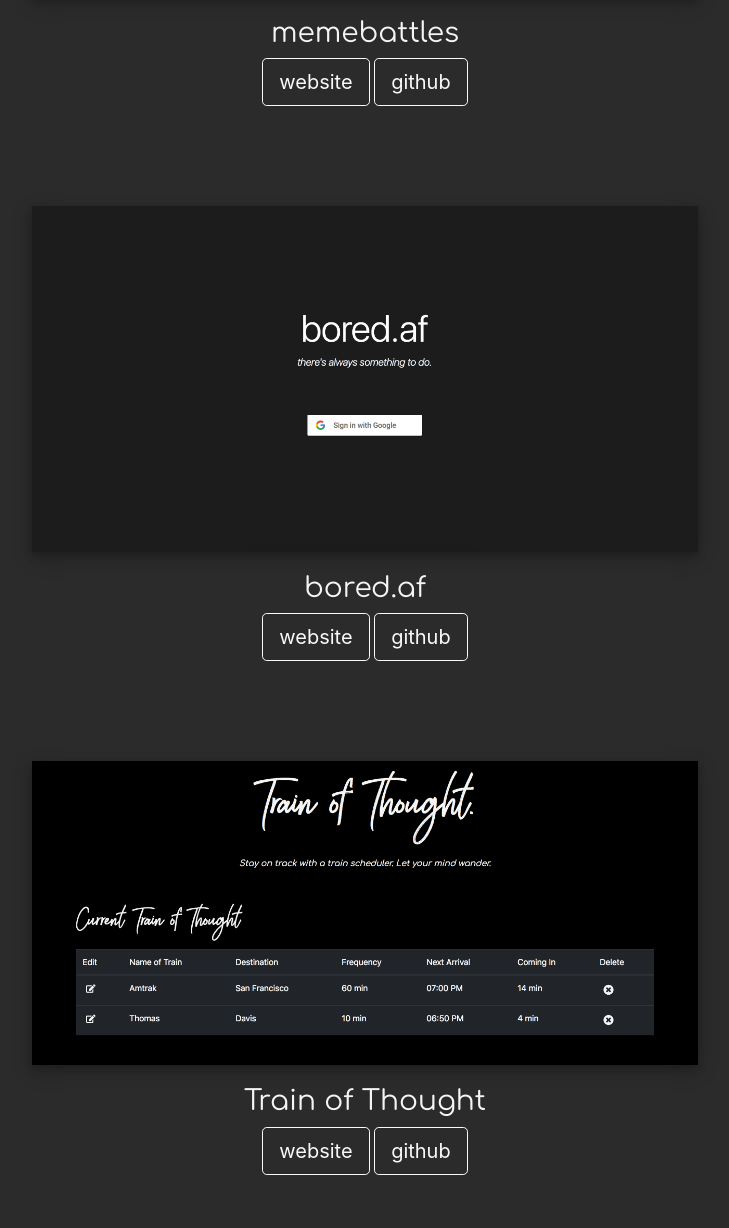
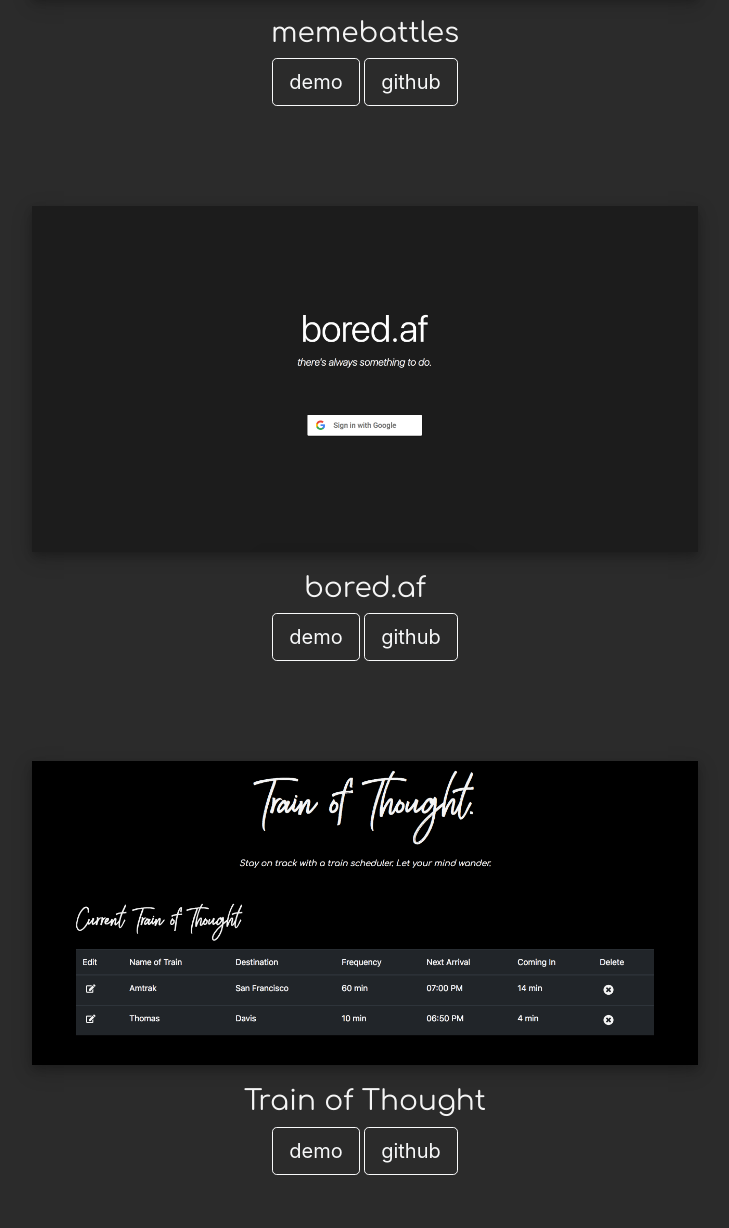
Before and after one commit to ewu2/portfolio, a plain HTML site: page code.html in a window 1280 px wide. Shown: the part 532-1760 px from the top of the page, without its empty margins (275-1004 px from the left). Drawn offline with nearby package versions, Linux system fonts and the light colour scheme.

Commit message:
button edit

```diff
--- a/code.html
+++ b/code.html
@@ -98,7 +98,7 @@
             href="https://meme-battle.herokuapp.com/"
             target="_blank"
             class="btn btn-primary btn-outline-light btn-lg code-btn"
-            >website</a
+            >demo</a
           >
           <a
             href="https://github.com/Austin-Shep/Memebattles"
@@ -116,7 +116,7 @@
             href="https://ewu2.github.io/bored-af/"
             target="_blank"
             class="btn btn-primary btn-outline-light btn-lg code-btn"
-            >website</a
+            >demo</a
           >
           <a
             href="https://github.com/ewu2/bored-af"
@@ -134,7 +134,7 @@
             href="https://ewu2.github.io/train-scheduler/"
             target="_blank"
             class="btn btn-primary btn-outline-light btn-lg video-btn"
-            >website</a
+            >demo</a
           >
           <a
             href="https://github.com/ewu2/train-scheduler"
@@ -152,7 +152,7 @@
             href="https://ewu2.github.io/giphy-api/"
             target="_blank"
             class="btn btn-primary btn-outline-light btn-lg video-btn"
-            >website</a
+            >demo</a
           >
           <a
             href="https://github.com/ewu2/giphy-api"
@@ -170,7 +170,7 @@
             href="https://ewu2.github.io/TriviaGame/"
             target="_blank"
             class="btn btn-primary btn-outline-light btn-lg video-btn"
-            >website</a
+            >demo</a
           >
           <a
             href="https://github.com/ewu2/TriviaGame"
@@ -188,7 +188,7 @@
             href="https://ewu2.github.io/unit-4-game/"
             target="_blank"
             class="btn btn-primary btn-outline-light btn-lg video-btn"
-            >website</a
+            >demo</a
           >
           <a
             href="https://github.com/ewu2/unit-4-game"
@@ -206,7 +206,7 @@
             href="https://ewu2.github.io/Word-Guess-Game/"
             target="_blank"
             class="btn btn-primary btn-outline-light btn-lg video-btn"
-            >website</a
+            >demo</a
           >
           <a
             href="https://github.com/ewu2/Word-Guess-Game"
```
